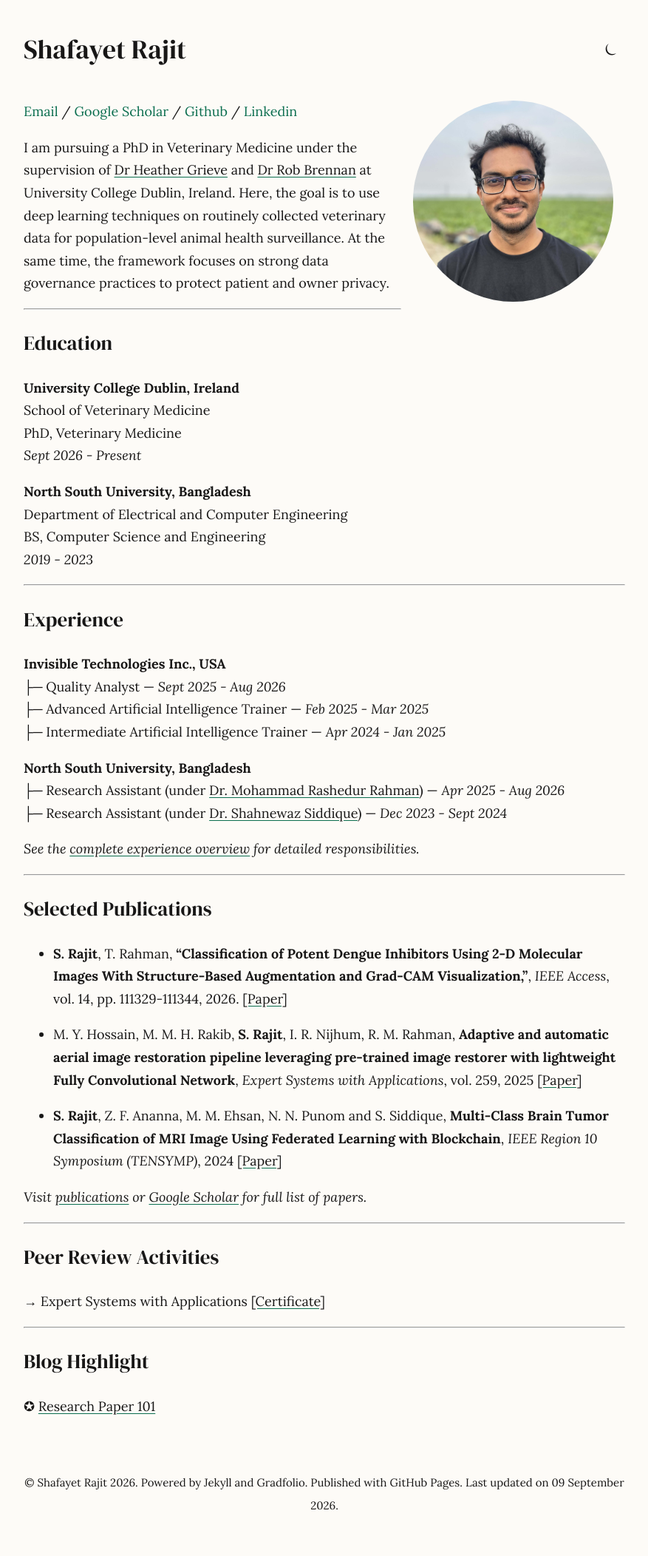
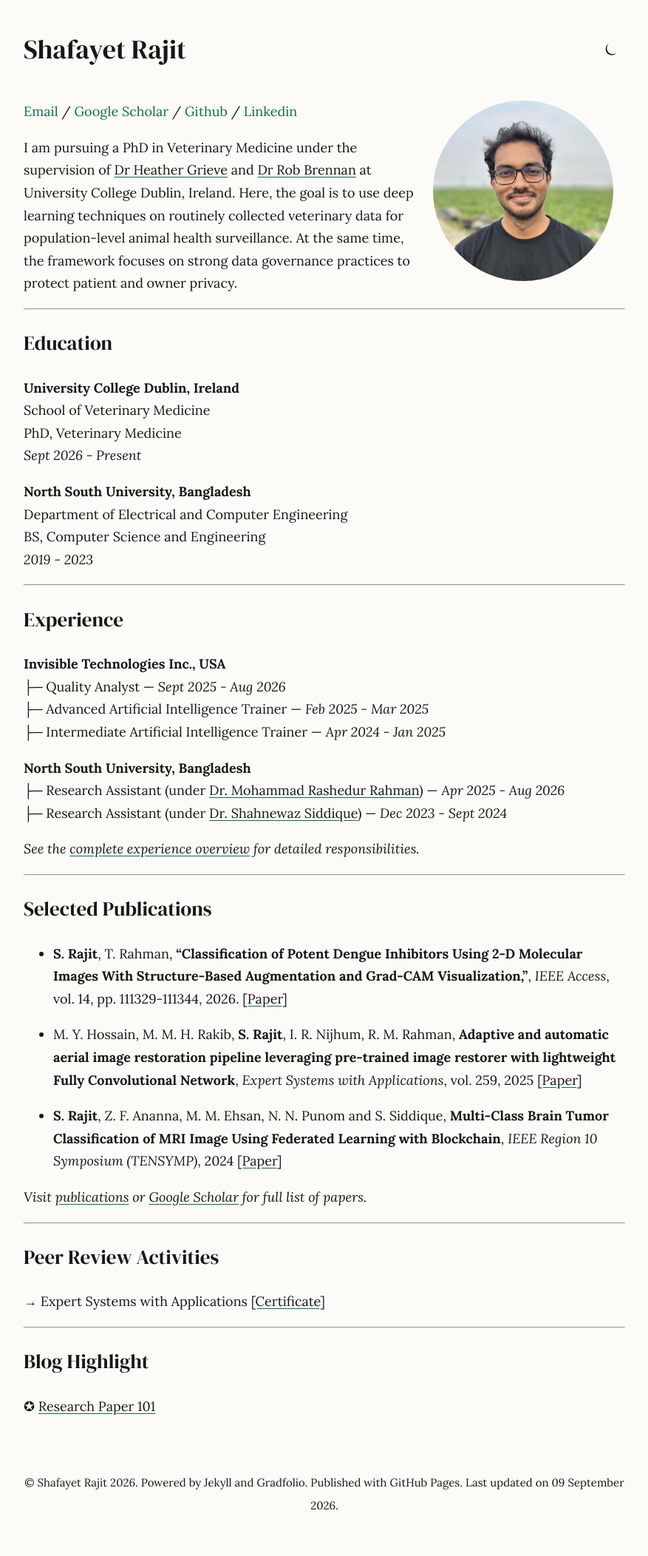
Before and after one commit to ShafayetRajit/shafayetrajit.github.io, a Jekyll site: the page built from index.md, in a window 1280 px wide. Shown: the whole page at 74% size, without its empty margins (201-1078 px from the left). Built offline with Jekyll 4.4.1, drawn with Linux system fonts in a browser that asks for light colours.

Commit message:
fixing image size

```diff
--- a/_layouts/about.html
+++ b/_layouts/about.html
@@ -4,7 +4,7 @@
 
 {% if page.profile %}
     {% if page.profile.image %}
-      <img class="profile {{ page.profile.align }}"  width="33.33%" src="{{ page.profile.image | prepend: '/assets/images/' | relative_url }}">
+      <img class="profile {{ page.profile.align }}"  width="30%" src="{{ page.profile.image | prepend: '/assets/images/' | relative_url }}">
     {% endif %}
 {% endif %}
 
```
